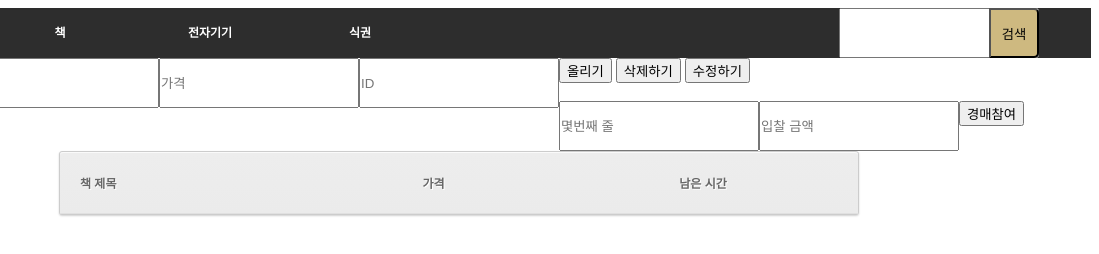
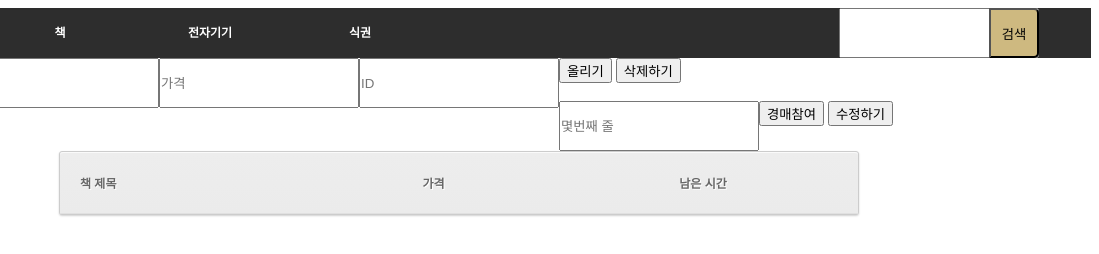
Before and after one commit to CasualK/Auction01, a website: page auction.html in a window 1280 px wide. Shown: the full height of the page, 181-1280 px from the left. Drawn offline with Linux system fonts and the light colour scheme.

Commit message:
입찰 수정

```diff
--- a/auction.html
+++ b/auction.html
@@ -42,12 +42,13 @@
         <input type="text" placeholder="ID" id="userid">
         <button onclick="tableCreate()">올리기</button>
         <button onclick="tableDelete()">삭제하기</button>
-        <button onclick="tableRevise()" id="revise">수정하기</button>
+
     </div>
 
     <br>
-    <input type="text" placeholder="몇번째 줄" id="Aure"><input type='text' id='much' placeholder="입찰 금액" ><button onclick='renew()' type='button'  name='checkbox' >경매참여</button>
-
+    <input type="text" placeholder="몇번째 줄" id="Aure">
+    <button onclick='renew()' type='button'   >경매참여</button>
+    <button onclick="tableRevise()" type='button'>수정하기</button>
 
     <table id='testTable' width="100%" cellspacing='0'>
         <!-- cellspacing='0' is important, must stay -->
--- a/tableControl.js
+++ b/tableControl.js
@@ -30,7 +30,6 @@ function tableCreate() {
 function tableDelete(){
     var id = document.getElementById('userid').value;
     var name = document.getElementById('inName').value;
-    var max = present;
     for(var i = 1 ; i<=present ; i++){
         if(id == info[i-1].p_id ){
         var tableData = document.getElementById('testTable');
@@ -42,15 +41,18 @@ function tableDelete(){
 }
 
 function renew(){ //입찰
- var p_much = document.getElementById('much').value; //입찰할 가격
  var wline = document.getElementById('Aure').value;  //입찰할 행
 
  var table1 = document.getElementById("testTable"); //테이블 불러옴
- var str = table1.rows[wline].cells[1].value;   //이거 수정해야함 기존 데이터 읽어와서 입찰할 가격이랑 비교
- alert(str);                                    //코드 확인 테스트용 ALERT
- table1.rows[wline].cells[1].innerHTML = p_much; //입력한 행에 입력한 가격을 넣음
+ table1.rows[wline].cells[1].innerHTML =Number(table1.rows[wline].cells[1].innerHTML) + 500; //입력한 행에 입력한 가격을 넣음
 }
 
-function Revise(){ //수정 만들어야함
+function tableRevise(){ //수정
+    var name = document.getElementById('inName').value;
+    var wline = document.getElementById('Aure').value;
+    alert('책 이름을 '+name+'로 수정');
+    var table1 = document.getElementById("testTable");
+
+        table1.rows[wline].cells[0].innerHTML = name //선택한 행
 
 }
```
